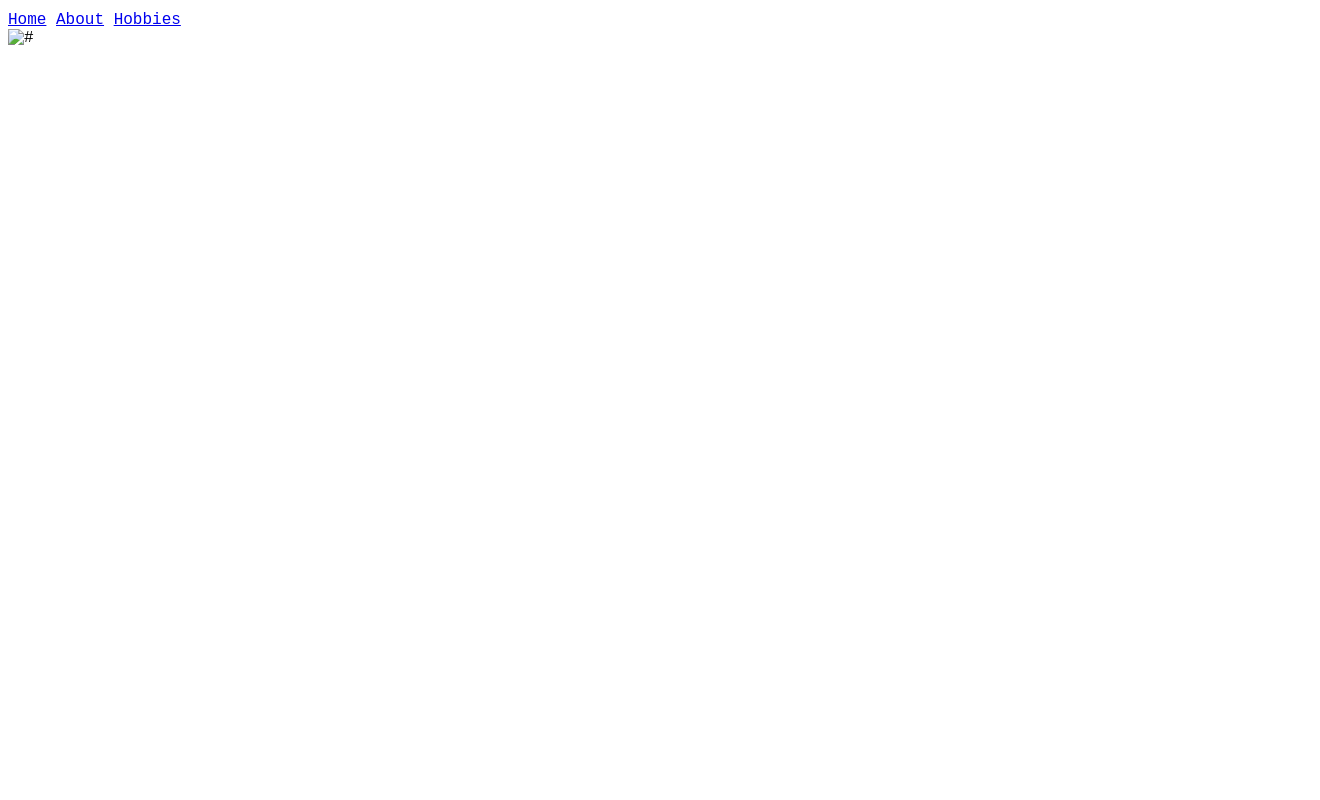
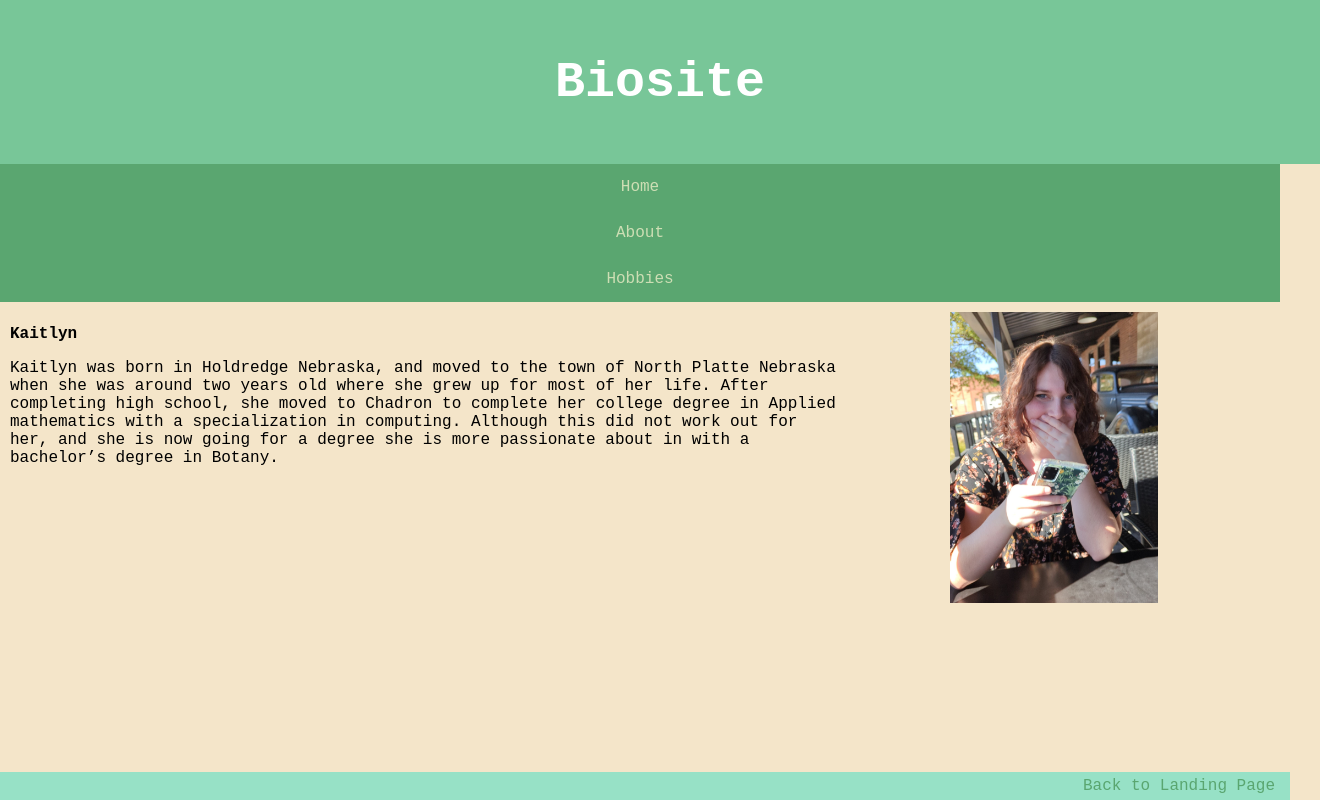
Before and after one commit to manoogi/bioSite, a plain HTML site: page index.html in a window 1280 px wide. Shown: the whole page, 1320 px wide, since content can reach past the window. Drawn offline with Linux system fonts and the light colour scheme.

Commit message:
biosite push
2/11/24

```diff
--- a/biosite.css
+++ b/biosite.css
@@ -1,6 +1,102 @@
 @charset "utf-8";
 /* CSS Document */
 * {
- font-size: 100%;
- font-family: "Courier New";
+	font-size: 100%;
+	font-family: "Courier New";
+
 }
+html, body {
+	margin: 0;
+}
+#navbar {
+	overflow: hidden;
+	background-color:#5AA670;
+	width: 100%;
+	align-content: center;
+}
+#navbar a {
+	color: #CDDEB4;
+	display: block;
+	text-align: center;
+	padding: 14px 16px;
+	text-decoration: none;
+}
+#navbar a:hover {
+	background-color: #99A983;
+	color: #647E3F;
+}
+#header {
+	width: 100%;
+	background-color:#78C698;
+	color: white;
+	padding: 20px;
+	text-align: center;
+	margin: 0px;
+}
+body {
+	background-color: #F4E5C9;
+}
+h1 {
+	font-size: 50px;
+}
+div.left {
+	width: 65%;
+	float: left;
+	padding: 10px
+}
+div.right {
+	width: 25%;
+	float: right;
+	padding: 10px;
+	align-content: right;
+}
+
+
+div.about-images {
+	width: 100%;
+}
+
+div.about-images img {
+	padding-top: 2%;
+	padding-left: 8%;
+	padding-left: 8%;
+	padding-bottom: 0px;
+}
+
+div.about-txt {
+	padding-bottom: 30px;
+}
+
+div.hobbies-images {
+	width: 100%;
+}
+
+div.hobbies-images img {
+	padding-top: 2%;
+	padding-left: 8%;
+	padding-left: 8%;
+	padding-bottom: 0px;
+}
+
+div.hobbies-txt {
+	padding-bottom: 30px;
+}
+
+footer {
+	align-content: right;
+	background-color: #97E1C6;
+	position: fixed;
+	bottom: 0;
+	width: 100%;
+	padding-right: 10px;
+	padding: 5px;
+	text-align: right;
+}
+footer a {
+	text-decoration: none;
+	color: #5AA670;
+	padding: 10px;
+}
+footer a:hover {
+	text-decoration: underline;
+}
--- a/index.html
+++ b/index.html
@@ -10,23 +10,31 @@
 <body>
 
 	<header>
-	<h1> </h1>
+		<div id="header">
+			<h1>Biosite</h1>
+		</div>
 	</header>
 
 	<div id="navbar">
-		<a href="#">Home</a>
-		<a href="#">About</a>
-		<a href="#">Hobbies</a>
+		<a href="index.html">Home</a>
+		<a href="about.html">About</a>
+		<a href="hobbies.html">Hobbies</a>
 	</div>
 
 	<div id="conainer">
-		<img src="#" alt="#" width="x" height="x">
-		<h1></h1>
-		<p></p>
+		<div class="left">
+			<h2>Kaitlyn</h2>
+			<p>Kaitlyn was born in Holdredge Nebraska, and moved to the town of North Platte Nebraska when she was around two years old where she grew up for most of her life. After completing high school, she moved to Chadron to complete her college degree in Applied mathematics with a specialization in computing. Although this did not work out for her, and she is now going for a degree she is more passionate about in with a bachelor’s degree in Botany.</p>
+		</div>
+		<div class="right">
+			<img src="assets/index-photo.jpg" alt="Photo of Kaitlyn" width="65%" height="x">
+		</div>
 	</div>
 
 	<footer>
-		<p></p>
+		<div id="back">
+			<a href="https://manoogi.github.io/csd-340/">Back to Landing Page</a>
+		</div>
 	</footer>
 </body>
 </html>
```
Also changed, not shown: about.html (+11 -12 lines), hobbies.html (+14 -14 lines), assets/about-1.jpg (added), assets/about-3.jpg (added), assets/hobbies-2.jpg (added), assets/hobbies-3.jpg (added), assets/index-photo.jpg (added), 3 other files.
